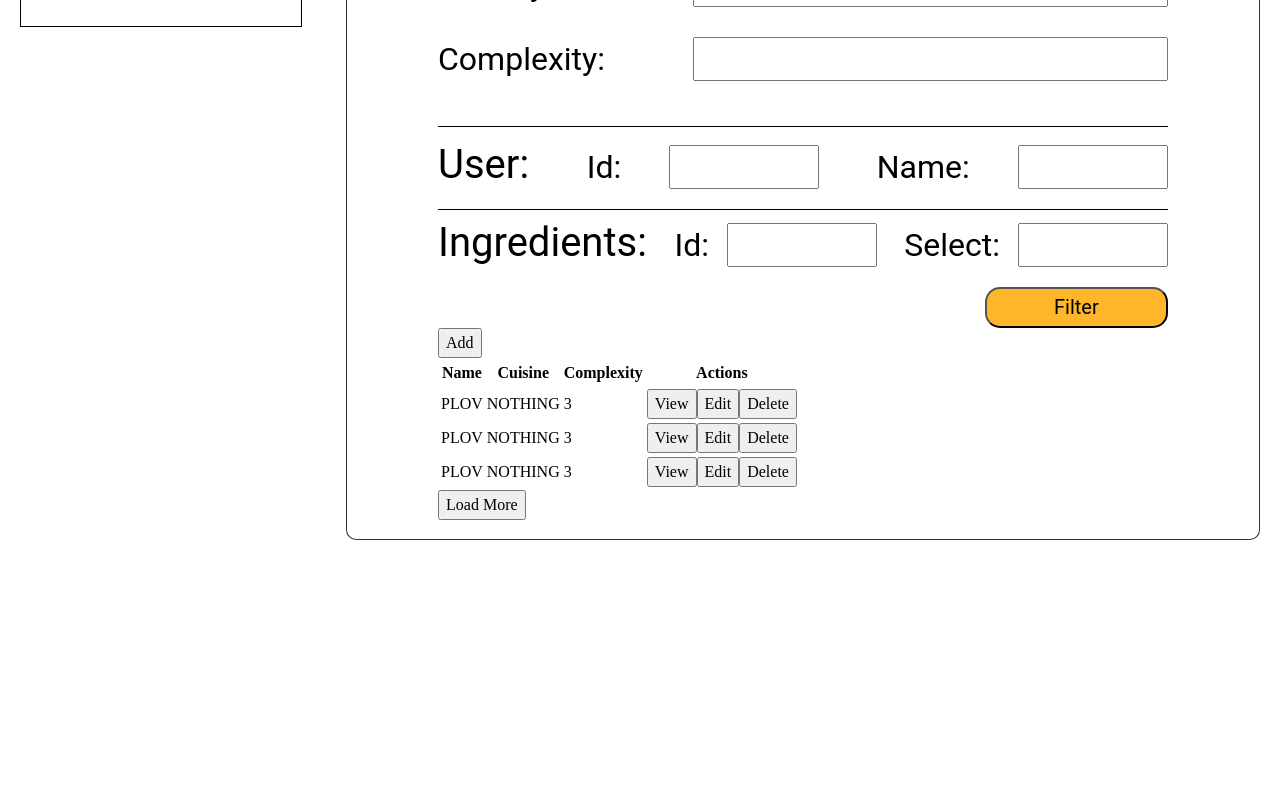
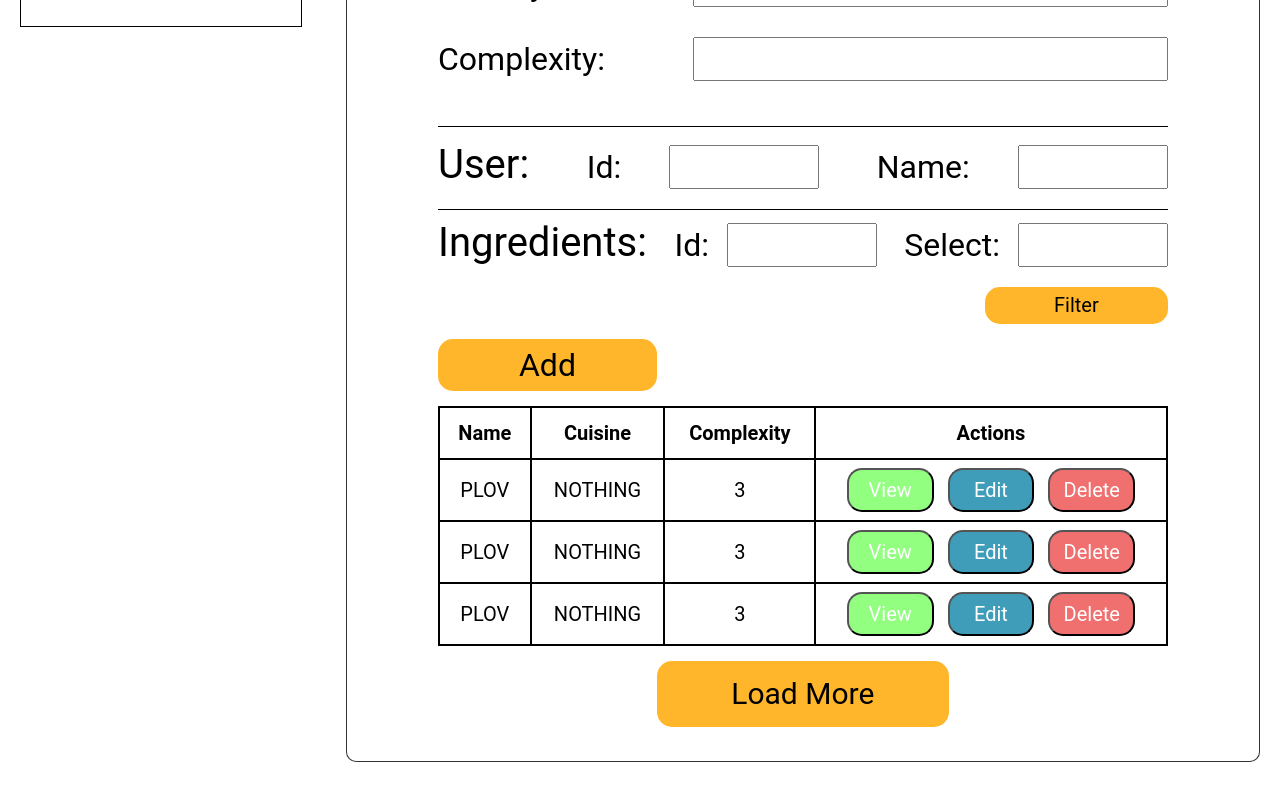
Before and after one commit to DiabloCde/Casha, a React (Create React App) app in the folder CashaWeb/casha-react-application/: page / in a window 1280 px wide. Shown: the part 556-1356 px from the top of the page. Before the commit the page ends 1136 px from the top, so only its background shows below. Built offline with nearby package versions, Linux system fonts and the light colour scheme.

Commit message:
Add styles for table

```diff
--- a/CashaWeb/casha-react-application/src/pages/adminEditRecipes/AdminEditRecipes.css
+++ b/CashaWeb/casha-react-application/src/pages/adminEditRecipes/AdminEditRecipes.css
@@ -108,7 +108,7 @@ label {
 }
 
 .filter_button {
-    font-family: "Roboto";
+    font-family: "Roboto", sans-serif;
     font-style: normal;
     font-weight: 400;
     font-size: 20px;
@@ -118,7 +118,99 @@ label {
     background: #ffb62a;
     border-radius: 15px;
     margin-left: 75%;
-    width:25%;
+    width: 25%;
+    padding-top: 7px;
+    padding-bottom: 7px;
+    border: none;
+}
+.filter_button:hover {
+    cursor: pointer;
+}
+
+.add_button {
+    border: none;
+    font-family: "Roboto", sans-serif;
+    font-style: normal;
+    font-weight: 400;
+    font-size: 32px;
+    line-height: 38px;
+    text-align: center;
+    color: #000000;
+    background: #ffb62a;
+    border-radius: 15px;
+    width: 30%;
+    margin-top: 15px;
+    margin-bottom: 15px;
     padding-top: 7px;
     padding-bottom: 7px;
 }
+
+.add_button:hover {
+    cursor: pointer;
+}
+
+.table {
+    width: 100%;
+    text-align: center;
+    background-color: black;
+    font-family: "Roboto", sans-serif;
+    font-style: normal;
+    font-weight: 400;
+    font-size: 20px;
+}
+
+.table_row {
+    background-color: #ffffff;
+    width: 100%;
+}
+
+.table_cell {
+    height: 50px;
+    padding:10px ;
+}
+.view_button, .edit_button, .delete_button{
+    color: #FFFFFF;
+    border-radius: 15px;
+    padding: 5px 10px;
+    width:25%;
+    min-width: 80px;
+    margin: 7px;
+}
+
+.view_button {
+    background: #92FF81;
+}
+
+.edit_button {
+    background: #409DBA;
+}
+
+.delete_button {
+    background: #F06F6F;
+}
+
+.edit_button, .view_button,.delete_button, .loadMore_button:hover {
+    cursor: pointer;
+}
+
+.loadMore_button{
+    border: none;
+    font-family: "Roboto", sans-serif;
+    font-style: normal;
+    font-weight: 400;
+    font-size: 30px;
+    line-height: 38px;
+    text-align: center;
+    color: #000000;
+
+    background-color: #ffb62a;
+    margin-top: 15px;
+    margin-bottom: 15px;
+    margin-left: 30%;
+    margin-right: 30%;
+    width: 40%;
+    padding: 14px 14px;
+    border: none;
+    border-radius: 15px;
+
+}
```
